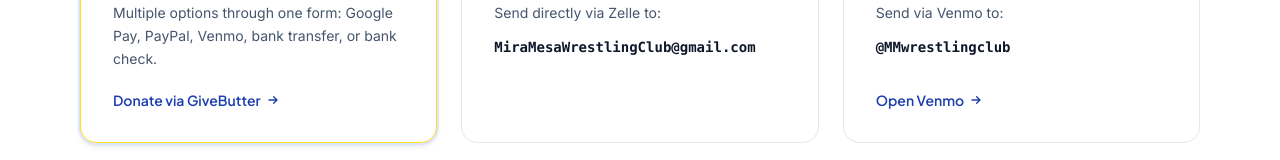
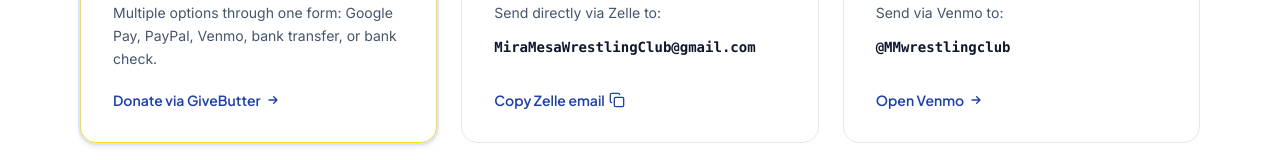
Before and after one commit to thefortaiagency/mira-mesa-wrestling, a Next.js app: page /donation in a window 1280 px wide. Shown: the part 772-932 px from the top of the page. Built offline with nearby package versions, Linux system fonts and the light colour scheme.

Commit message:
feat(donation): add tap-to-copy button for Zelle email
Zelle has no payment deep-link, so add a client-side CopyButton that
copies the club's Zelle address to the clipboard for pasting into the
donor's bank app.

```diff
--- a/src/app/donation/page.tsx
+++ b/src/app/donation/page.tsx
@@ -2,6 +2,7 @@ import type { Metadata } from "next";
 import Link from "next/link";
 import Image from "next/image";
 import { Heart, CreditCard, Mail, Smartphone, Building } from "lucide-react";
+import CopyButton from "@/components/CopyButton";
 
 export const metadata: Metadata = {
   title: "Donate to Mira Mesa Wrestling Club",
@@ -57,6 +58,8 @@ export default function DonationPage() {
               title="Zelle (preferred direct method)"
               description="Send directly via Zelle to:"
               detail="MiraMesaWrestlingClub@gmail.com"
+              copyValue="MiraMesaWrestlingClub@gmail.com"
+              copyLabel="Copy Zelle email"
             />
             <DonateCard
               icon={CreditCard}
@@ -122,6 +125,8 @@ function DonateCard({
   href,
   external,
   featured,
+  copyValue,
+  copyLabel,
 }: {
   icon: React.ComponentType<{ className?: string }>;
   title: string;
@@ -131,6 +136,8 @@ function DonateCard({
   href?: string;
   external?: boolean;
   featured?: boolean;
+  copyValue?: string;
+  copyLabel?: string;
 }) {
   return (
     <div
@@ -161,6 +168,7 @@ function DonateCard({
           </svg>
         </a>
       )}
+      {copyValue && <CopyButton value={copyValue} label={copyLabel} />}
     </div>
   );
 }
--- /dev/null
+++ b/src/components/CopyButton.tsx
@@ -0,0 +1,44 @@
+"use client";
+
+import { useState } from "react";
+import { Check, Copy } from "lucide-react";
+
+export default function CopyButton({
+  value,
+  label = "Copy",
+}: {
+  value: string;
+  label?: string;
+}) {
+  const [copied, setCopied] = useState(false);
+
+  const handleCopy = async () => {
+    try {
+      await navigator.clipboard.writeText(value);
+      setCopied(true);
+      setTimeout(() => setCopied(false), 2000);
+    } catch {
+      // Clipboard API unavailable (older browser / insecure context) — no-op.
+    }
+  };
+
+  return (
+    <button
+      type="button"
+      onClick={handleCopy}
+      className="mt-auto pt-5 inline-flex items-center gap-1 text-blue-700 font-heading font-semibold text-sm hover:text-blue-800"
+    >
+      {copied ? (
+        <>
+          Copied
+          <Check className="w-4 h-4" />
+        </>
+      ) : (
+        <>
+          {label}
+          <Copy className="w-4 h-4" />
+        </>
+      )}
+    </button>
+  );
+}
```
